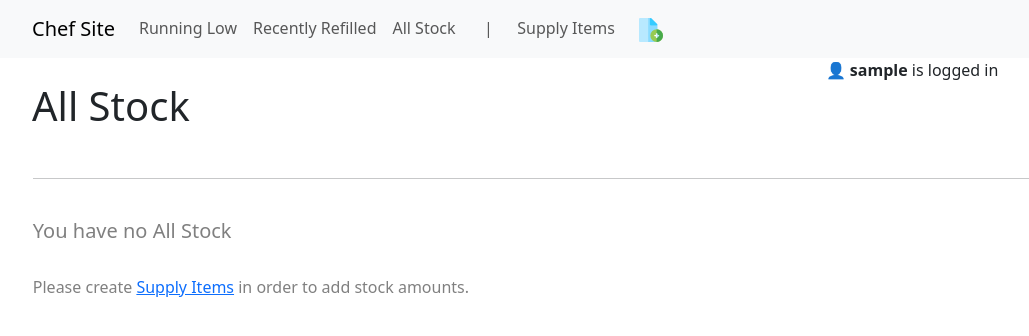
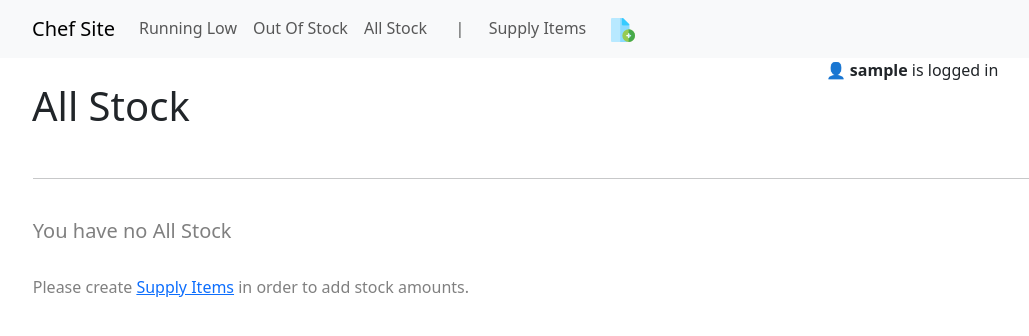
Before and after one commit to salemandreus/GotBot, a Django app: page /stock/ in a window 1280 px wide; the page is wider, and only the part inside the window is pictured. Shown: the top 336 px of that part, without its empty margins (108-1137 px from the left). Run offline with Django 5.2, Linux system fonts and the light colour scheme; the visitor is signed in with stand-in values (Sample User, id 1); data that the repository does not hold is empty.

Commit message:
Out of Stock page/section, Home filters stock correctly, disconnected "refilled"
Views/templates

-Empty Stock view, template and index.html section and nav

- Home page filters empty and low correctly

- Hid "refilled" for now and disabled index section

```diff
--- a/chefwebsite/chefsite/templates/chefsite/index.html
+++ b/chefwebsite/chefsite/templates/chefsite/index.html
@@ -15,14 +15,14 @@
     <hr>
 
     <!-- Recent Stock Refilled --> <!--Todo: set in order of recency added-->
-    <p class="lead">Recent Stock <strong>Refilled</strong><p>
-    {% include 'chefsite/list.html' with title="Stock Recently Refilled" page_obj=page_obj_stock card_type="stock" objects_count=stock_objects_count card_tooltip_message=stock_card_tooltip_message %}
+    <p class="lead"><strong>Out Of Stock</strong><p>
+    {% include 'chefsite/list.html' with title="Stock Recently Refilled" page_obj=page_obj_out_of_stock card_type="stock" objects_count=stock_objects_count card_tooltip_message=stock_card_tooltip_message %}
 
     <br>
     <hr>
 
     <!-- Recent New Supply Items Added --><!--Todo: set in order of recency added-->
-    <p class="lead"><strong>New</strong> Supply Items Created</p>
+    <p class="lead">New <strong>Supply Items</strong> Created</p><!-- todo include updated?-->
     {% include 'chefsite/list.html' with title="Supply Items" page_obj=page_obj_supplyitems card_type="supplyitem" objects_count=supplyitems_objects_count card_tooltip_message=supplyitems_card_tooltip_message %}
 
     <br>
--- a/chefwebsite/chefsite/templates/chefsite/navbar.html
+++ b/chefwebsite/chefsite/templates/chefsite/navbar.html
@@ -12,10 +12,14 @@
         <li><a class="nav-link" href="{% url 'list_stock_low' %}">Running Low</a>
         </li>
 
-        <!-- Recently Refilled-->
-        <li class="nav-item">
-          <a class="nav-link" href="{% url 'list_stock_refilled' %}">Recently Refilled</a>
+        <!--Out Of Stock-->
+        <li><a class="nav-link" href="{% url 'list_stock_empty' %}">Out Of Stock</a>
         </li>
+
+<!--        &lt;!&ndash; Recently Refilled&ndash;&gt;-->
+<!--        <li class="nav-item">-->
+<!--          <a class="nav-link" href="{% url 'list_stock_refilled' %}">Recently Refilled</a>-->
+<!--        </li>-->
 
         <!--All Stock-->
         <li class="nav-item">
--- a/chefwebsite/chefsite/views.py
+++ b/chefwebsite/chefsite/views.py
@@ -42,19 +42,23 @@ class HomePage(ItemListBase):
         def query_items():
             # Todo: get only items running low
             if request.user.is_authenticated:
-                low_stock = SupplyItem.objects.filter(min_amount__gt=F("stock__amount")).select_related()
-                stock = SupplyItem.objects.select_related()
+                low_stock = (SupplyItem.objects.filter(min_amount__gt=F("stock__amount"))
+                             .filter(stock__amount__gt=0).select_related())
+                out_of_stock = SupplyItem.objects.filter(stock__amount=0).select_related()
+                #refilled = SupplyItem.objects.select_related() # wip filter refilled
                 supplyitems = SupplyItem.objects.all()
 
-            return low_stock, stock, supplyitems
+            return low_stock, out_of_stock, supplyitems #,refilled
 
-        low_stock, stock, supplyitems = query_items()
+        low_stock, out_of_stock, supplyitems = query_items()     #wip refilled
         context['low_stock_objects_count'] = low_stock.count()
-        context['stock_objects_count'] = stock.count()
+        context['out_of_stock_objects_count'] = out_of_stock.count()
+        # context['refilled_stock_objects_count'] = refilled.count()
         context['supplyitems_objects_count'] = supplyitems.count()
         # Add Pagination
         context['page_obj_low_stock'] = self.paginate(low_stock, 5, request)  # todo: calculate based on size of screen then pass in that value
-        context['page_obj_stock'] = self.paginate(stock, 5, request)
+        context['page_obj_out_of_stock'] = self.paginate(out_of_stock, 5, request)  # todo: calculate based on size of screen then pass in that value
+        # context['page_obj_refilled_stock'] = self.paginate(refilled, 5, request)
         context['page_obj_supplyitems'] = self.paginate(supplyitems, 5, request)
 
         return render(request, template_name, context)
--- a/chefwebsite/stock/urls.py
+++ b/chefwebsite/stock/urls.py
@@ -4,6 +4,7 @@ from stock import views
 urlpatterns = [
     path('', views.StockAllListPage.as_view(), name='list_stock'),
     path('running-low/', views.StockLowListPage.as_view(), name='list_stock_low'),
+    path('out-of-stock/', views.StockEmptyListPage.as_view(), name='list_stock_empty'),
     path('refilled/', views.StockRefilledListPage.as_view(), name='list_stock_refilled'),
     path("<str:slug>/", views.detail, name='detail_stock'),
 ]
--- a/chefwebsite/stock/views.py
+++ b/chefwebsite/stock/views.py
@@ -5,6 +5,35 @@ from .models import SupplyItem
 from django.db.models import F
 
 #todo: make a stock and supplies base
+class StockEmptyListPage(ItemListBase):
+    """
+    Return List of Stock Items. Todo: Include links to Detailed stock items.
+    """
+    def get(self, request):
+        template_name = "chefsite/list-page.html"
+        # context = {"utc_now": datetime.now(timezone.utc)}
+        context = {
+            "title": "Out Of Stock",
+            "card_type": "stock",
+            "card_tooltip_message": "Click to view full info or update stock.",
+        }
+
+        # get stock
+        def query_items():
+            if request.user.is_authenticated:
+                low_stock = SupplyItem.objects.filter(stock__amount=0).select_related()
+
+            return low_stock
+
+        qs = query_items()
+        context['objects_count'] = qs.count()
+
+        # Add Pagination
+        context['page_obj'] = self.paginate(qs, 30, request)
+
+        return render(request, template_name, context)
+
+
 class StockLowListPage(ItemListBase):
     """
     Return List of Stock Items. Todo: Include links to Detailed stock items.
@@ -21,7 +50,8 @@ class StockLowListPage(ItemListBase):
         # get stock
         def query_items():
             if request.user.is_authenticated:
-                low_stock = SupplyItem.objects.filter(min_amount__gt=F("stock__amount")).select_related()
+                low_stock = (SupplyItem.objects.filter(min_amount__gt=F("stock__amount"))
+                                                .filter(stock__amount__gt=0).select_related())
 
             return low_stock
 
```
